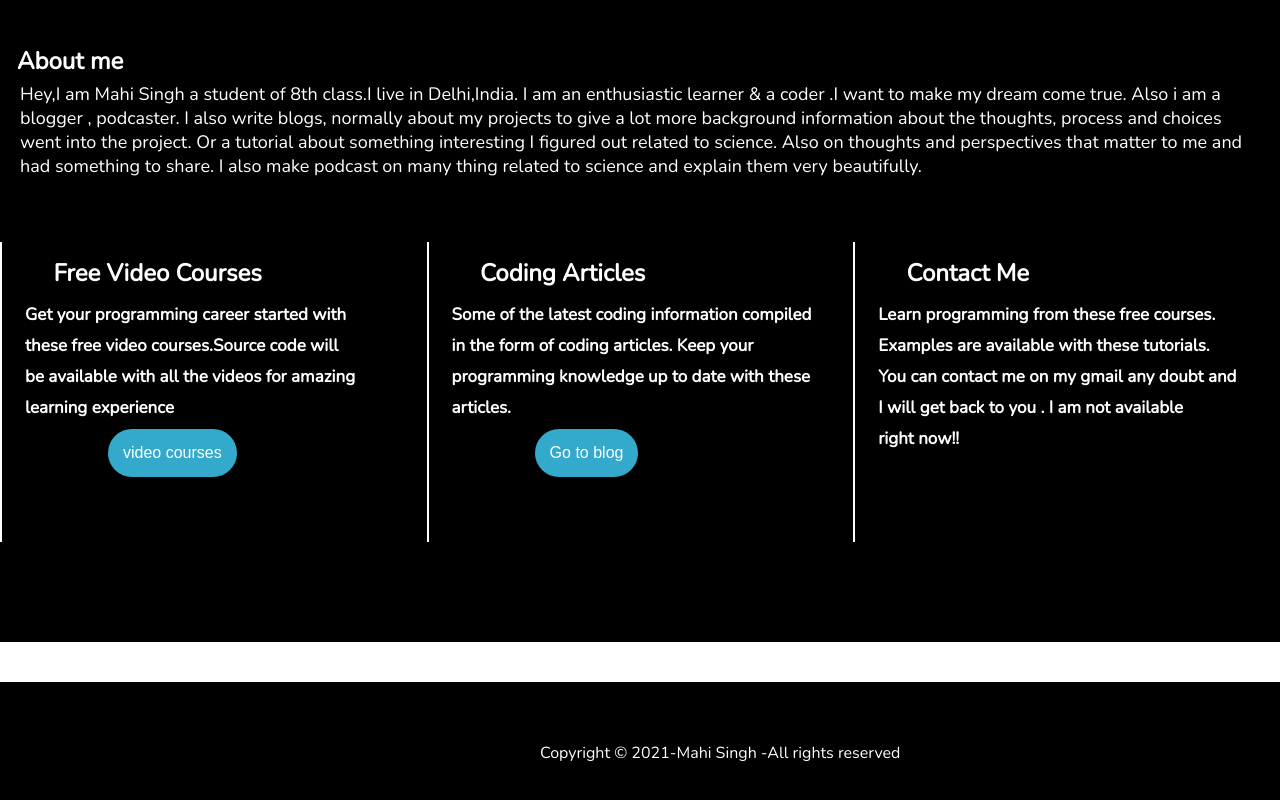
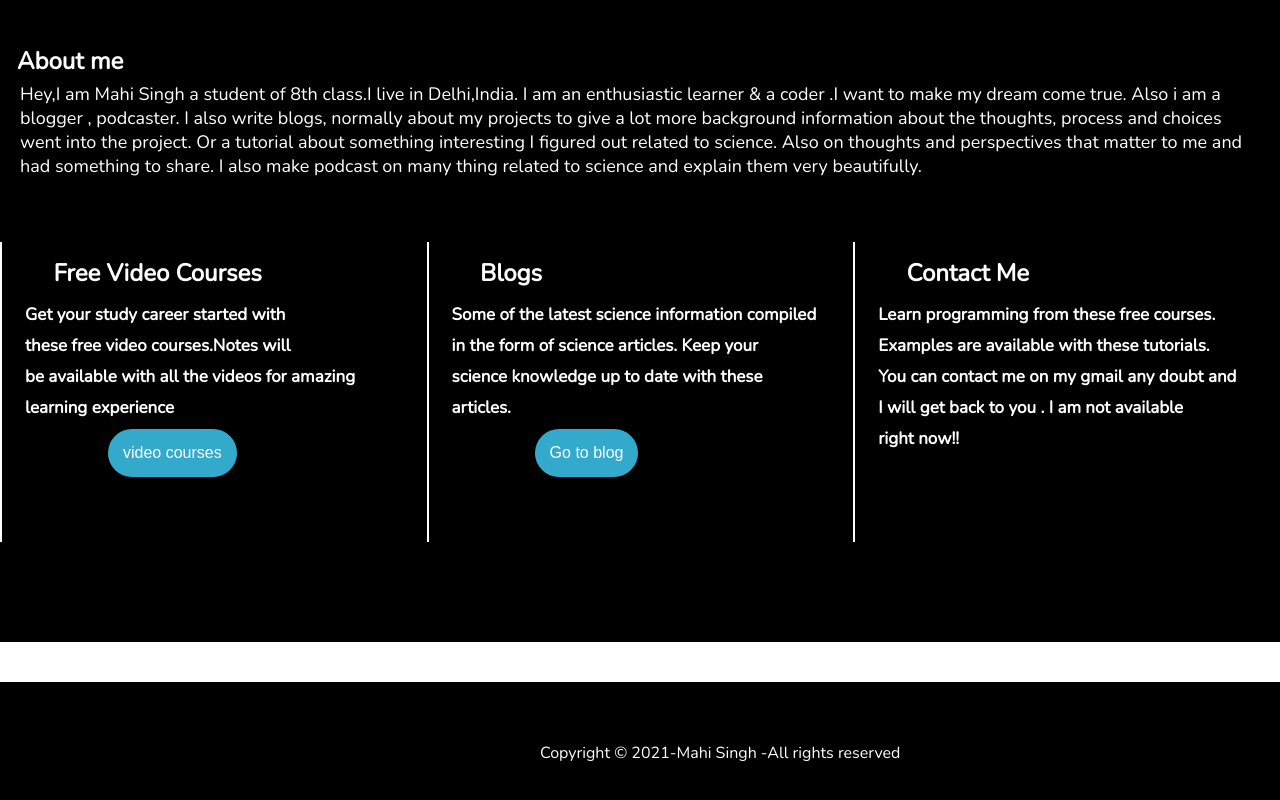
Before and after one commit to simplymahi/simplymahi.github.io, a plain HTML site: page index.html in a window 1280 px wide. Shown: the part 814-1614 px from the top of the page. Drawn offline with nearby package versions, Linux system fonts and the light colour scheme; a web font is replaced by a local one.

Commit message:
Update index.html

```diff
--- a/index.html
+++ b/index.html
@@ -100,19 +100,19 @@
               <div class="column" style="background-color:#000;">
                <h2 class="l"> Free Video Courses</h2>
 
-           <p class="j"> Get your programming career started with </p>
-           <p class="j">  these free video courses.Source code will </p>
+           <p class="j"> Get your study career started with </p>
+           <p class="j">  these free video courses.Notes will </p>
             <p class="j"> be available with all the videos for amazing </p>
               <p class="j">learning experience</p>
-              <p class="jj"><button class="button button4"><a href="https://www.youtube.com/channel/UCKdVykTGaBLxYxo9x98DyGw" class="g"> video courses</a></button></p>
+              <p class="jj"><button class="button button4"><a href="https://youtube.com/channel/UCMsaU4EbZM8PJUtpmwMBHdQ " class="g"> video courses</a></button></p>
               </div>
               <div class="column" style="background-color:#000;">
-                <h2 class="l">Coding Articles</h2>
-              <p class="j">Some of the latest coding information compiled </p>
-                <p class="j"> in the form of coding articles. Keep your</p>
-                  <p class="j">  programming knowledge up to date with these </p>
+                <h2 class="l">Blogs</h2>
+              <p class="j">Some of the latest science information compiled </p>
+                <p class="j"> in the form of science articles. Keep your</p>
+                  <p class="j">  science knowledge up to date with these </p>
                     <p class="j">articles.</p>
-                    <p class="jj"><button class= "button button4"><a href="	https://medium.com/@simplyaryan" class="g">Go to blog</a></button></p>
+                    <p class="jj"><button class= "button button4"><a href=""https://medium.com/@itsmahi "	 class="g">Go to blog</a></button></p>
               </div>
               <div class="column" style="background-color:#000;">
                <h2 class=l> Contact Me</h2>
```
